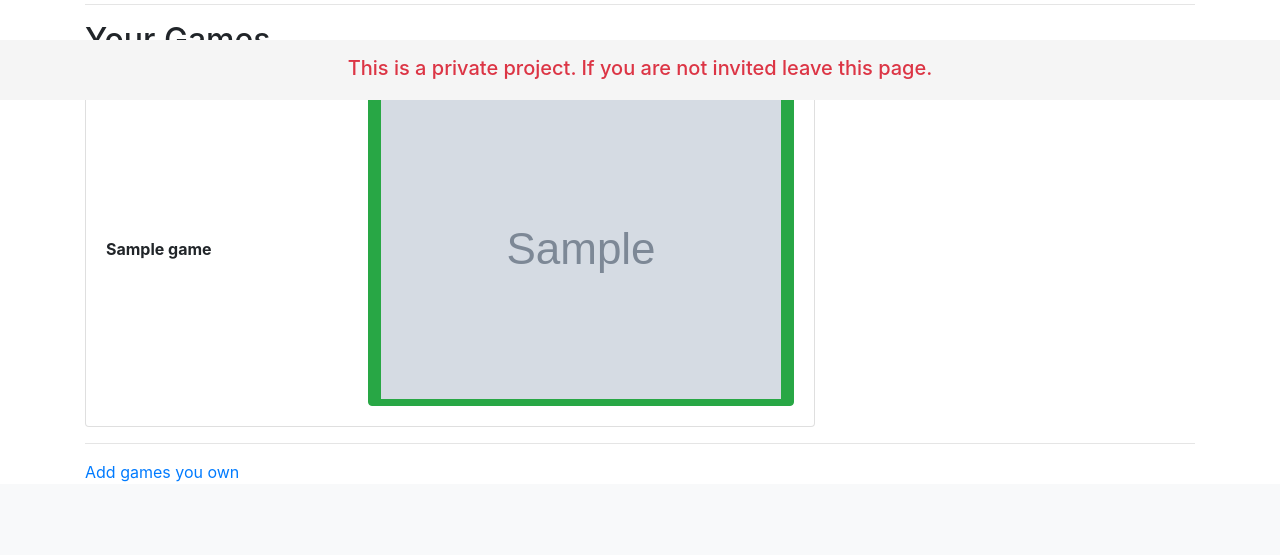
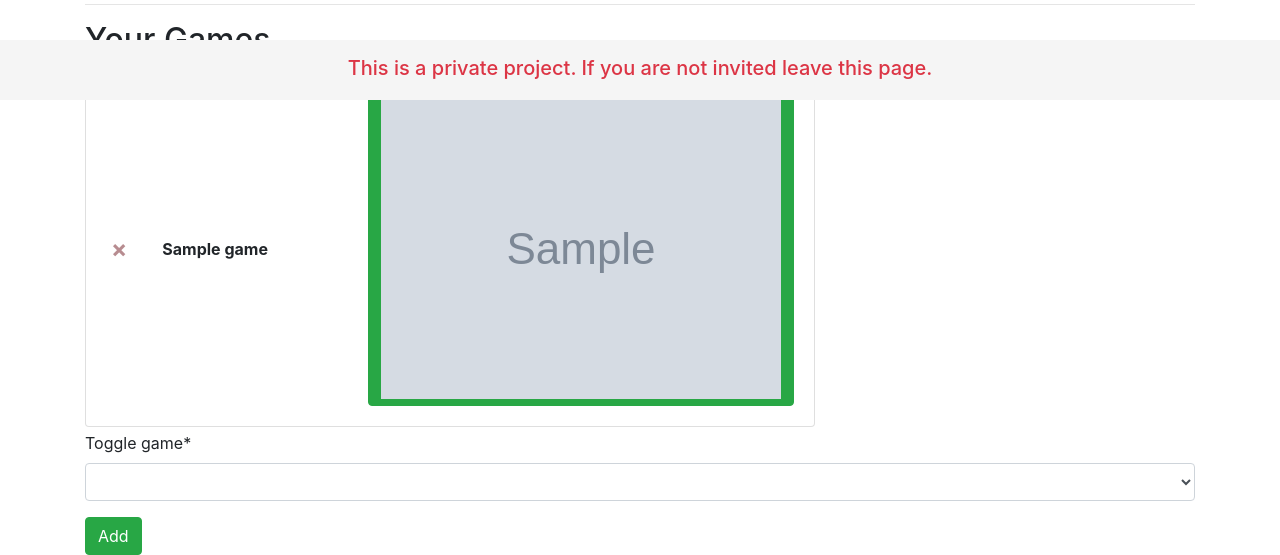
Before and after one commit to lukasburg/aMaze, a Django app: page /player/ in a window 1280 px wide. Shown: the part 700-1255 px from the top of the page. Before the commit the page ends 1182 px from the top, so only its background shows below. Run offline with Django 3.2, Linux system fonts and the light colour scheme; a user stored in the database is signed in; tables that the repository leaves empty hold one stand-in row (values such as "Sample post"); grey boxes marked "Sample" are stand-in pictures; lists and menus that the app fills with data are empty; some libraries are stand-ins or nearby versions.

Commit message:
Add ability to add/remove games

```diff
--- a/play_together/forms.py
+++ b/play_together/forms.py
@@ -0,0 +1,19 @@
+from django import forms
+from .models import Game
+
+
+class PlayerToggleGameForm(forms.Form):
+    toggle_game = forms.ChoiceField()
+
+    def __init__(self, player, *args, is_add=True, **kwargs):
+        super().__init__(*args, **kwargs)
+        if is_add:
+            add_games = Game.objects.exclude(
+                id__in=player.games.values_list('id')
+            ).values_list('id', 'name')
+            self.fields['toggle_game'].choices = add_games
+        else:
+            remove_games = Game.objects.filter(
+                id__in=player.games.values_list('id')
+            ).values_list('id', 'name')
+            self.fields['toggle_game'].choices = remove_games
--- a/play_together/static/play_together/style.css
+++ b/play_together/static/play_together/style.css
@@ -30,3 +30,8 @@ body {
 .btn-toggle.btn-outline-secondary:hover {
     background-color: initial;
 }
+
+.btn-delete {
+    padding: .75rem 1.25rem !important;
+    color: #721c24;
+}
--- a/play_together/templates/play_together/player_detail.html
+++ b/play_together/templates/play_together/player_detail.html
@@ -1,6 +1,7 @@
 {% extends "play_together/base.html" %}
 
 {% load static %}
+{% load crispy_forms_filters %}
 
 {% block title %}Profile Page{% endblock %}
 
@@ -88,6 +89,13 @@
         <div class="card">
           <div class="card-body">
             <div class="row align-items-center">
+              <form action="{% url 'play_together:player-game-remove' %}" method="POST">
+                {% csrf_token %}
+                <input type="hidden" name="toggle_game" value="{{ owned_game.game.id }}">
+                <button type="submit" class="close btn-delete" aria-label="Remove">
+                  <span aria-hidden="true">&times;</span>
+                </button>
+              </form>
               <strong class="col">{{ owned_game.game.name }}</strong>
               {% for console in owned_game.game.available_on.all %}
                 <div class="col-auto align-self-end">
@@ -109,11 +117,15 @@
       </div>
     {% endfor %}
   </div>
-  <hr/>
-  {% for game in addable_games %}
-    <p>{{ game.name }}</p>
-  {% endfor %}
-  <a href="{% url 'admin:play_together_player_change' player.id %}">Add games you own</a>
+  <div class="row mt-1">
+    <div class="col">
+      <form method="POST" action="{% url 'play_together:player-game-add' %}">
+        {% csrf_token %}
+        {{ add_game_form|crispy }}
+        <input type="submit" value="Add" class="btn btn-success">
+      </form>
+    </div>
+  </div>
 
   {% block script %}
     <script src="{% static 'play_together/toggle-button.js' %}"></script>
--- a/play_together/templates/play_together/toggle-error.html
+++ b/play_together/templates/play_together/toggle_error.html
@@ -8,9 +8,9 @@
   </div>
   <div class="row">
   <div class="col">
-    <p>You probably edited information in two different tabs. Please only toggle buttons in one tab.</p>
-    <p>Else information on your page will be outdated and a refresh must be forced like this.</p>
-    <p>Return to the page you just edited here, after refreshing all other tabs.</p>
+    <p>You probably edited information in two different tabs.</p>
+    <p>Information on your page was outdated and so a refresh was forced like this.</p>
+    <p>After refreshing all other tabs, you can return to the page you just edited here:</p>
     <a href="{{ next }}">{{ next }}</a>
   </div>
   </div>
--- a/play_together/urls.py
+++ b/play_together/urls.py
@@ -9,10 +9,12 @@ urlpatterns = [
     # Toggling error
     path("toggle/error/", views.toggle_error, name="toggle-error"),
     # Player site views/endpoints
-    path("player/", views.PlayerDetail.as_view(), name="player-detail"),
+    path("player/", views.player_detail, name="player-detail"),
     path("player/console/<int:pk>/toggle", views.toggle_owned_console, name="player-toggle-console"),
     path("player/game/<int:game_pk>/console/<int:console_pk>/toggle", views.toggle_game_for_console,
          name="player-game-toggle-console"),
+    path("player/game/add", views.player_add_game, name="player-game-add"),
+    path("player/game/remove", views.player_remove_game, name="player-game-remove"),
     # Game views
     path("game/<int:pk>/", views.GameDetail.as_view(), name="game-detail"),
     path("game/create/", views.GameCreate.as_view(), name="game-add"),
--- a/play_together/views.py
+++ b/play_together/views.py
@@ -1,15 +1,15 @@
 from django.contrib.auth.decorators import login_required
-from django.http import HttpResponse
+from django.http import HttpResponse, HttpResponseRedirect
 from django.shortcuts import render, get_object_or_404, redirect
 from django.urls import reverse
-from django.utils.decorators import method_decorator
 from django.views.decorators.http import require_http_methods
 from django.views.generic.detail import DetailView
 from django.views.generic.edit import CreateView, UpdateView
 from django_http_exceptions import HTTPExceptions
 
 from .decorators import login_required_return_denied
-from .models import Game, Console, Player, PlayerGroup
+from .models import Game, OwnedGame, Console, PlayerGroup
+from .forms import PlayerToggleGameForm
 
 
 def index(request):
@@ -20,7 +20,7 @@ def toggle_error(request):
     context = {
         'next': request.GET.get('next', reverse('play_together:player-detail', ))
     }
-    return render(request, "play_together/toggle-error.html", context)
+    return render(request, "play_together/toggle_error.html", context)
 
 
 class GameDetail(DetailView):
@@ -37,23 +37,16 @@ class GameUpdate(UpdateView):
     fields = ['name', 'price', 'available_on', 'multiplayer_count', 'crossplay_support', 'comment']
 
 
-@method_decorator(login_required, name='dispatch')
-class PlayerDetail(DetailView):
-    model = Player
-
-    def get_object(self, queryset=None):
-        return self.request.user.player
-
-    def get_context_data(self, **kwargs):
-        player = self.object
-        context = super().get_context_data(**kwargs)
-        context['greet'] = self.request.GET.get('greet', False) == "True"
-        context['error_reload'] = self.request.POST.get('error-reload', False) == "True"
-        context['addable_games'] = Game.objects.exclude(
-            id__in=player.games.values_list('id')
-        )
-        context['consoles'] = Console.objects.all()
-        return context
+@login_required
+def player_detail(request):
+    player = request.user.player
+    context = {
+        'player': player,
+        'greet': request.GET.get('greet', False) == "True",
+        'add_game_form': PlayerToggleGameForm(player, is_add=True),
+        'consoles': Console.objects.all()
+    }
+    return render(request, 'play_together/player_detail.html', context)
 
 
 def toggle_many_to_many(instance_one_class_two_set, instance_two, expected_set_state):
@@ -94,6 +87,33 @@ def toggle_game_for_console(request, game_pk, console_pk):
     return HttpResponse(status=200)
 
 
+@require_http_methods(["POST"])
+@login_required
+def player_add_game(request):
+    player = request.user.player
+    form = PlayerToggleGameForm(player, request.POST, is_add=True)
+    if not form.is_valid():
+        return redirect(f"{reverse('play_together:toggle-error')}?next={request.path}")
+    game = get_object_or_404(Game, pk=form.cleaned_data['toggle_game'])
+    owned_game = OwnedGame(game=game, player=player)
+    owned_game.save()
+    player.ownedgame_set.add(owned_game)
+    return HttpResponseRedirect(reverse('play_together:player-detail'))
+
+
+@require_http_methods(["POST"])
+@login_required
+def player_remove_game(request):
+    player = request.user.player
+    form = PlayerToggleGameForm(player, request.POST, is_add=False)
+    if not form.is_valid():
+        return redirect(f"{reverse('play_together:toggle-error')}?next={request.path}")
+    game = get_object_or_404(Game, pk=form.cleaned_data['toggle_game'])
+    owned_game = OwnedGame.objects.get(game=game, player=player)
+    owned_game.delete()
+    return HttpResponseRedirect(reverse('play_together:player-detail'))
+
+
 @login_required
 def group_view(request, pk):
     group = get_object_or_404(PlayerGroup, id=pk)
```
